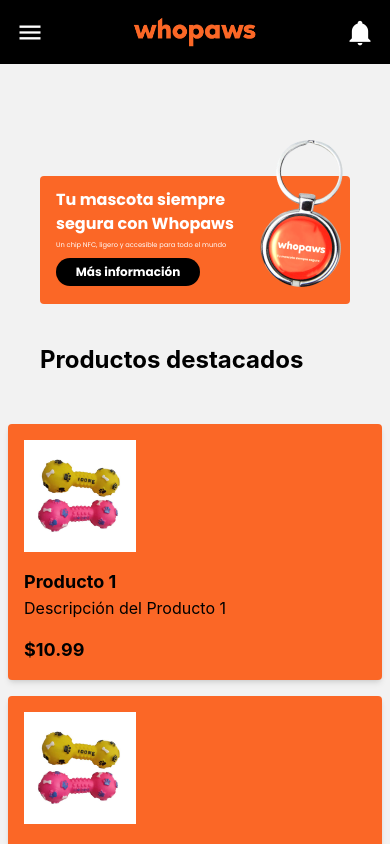
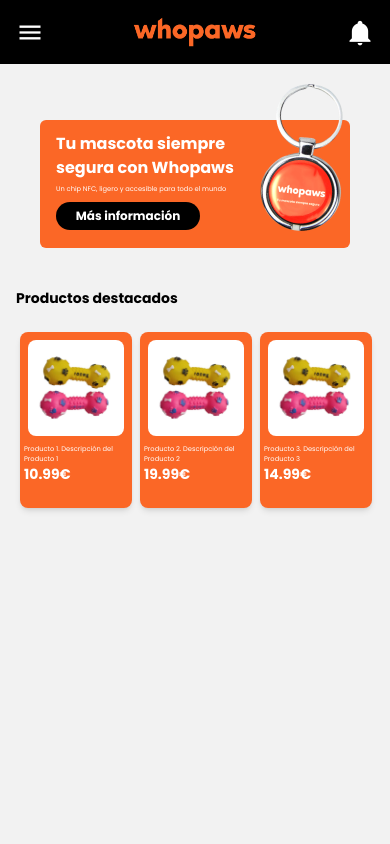
Before and after one commit to gablon29/My-project-mobil-socialMeet, a React Native app in the folder Client/: screen /Home in a window 390 px wide. Shown: the top 844 px of the page. Built offline with nearby package versions, Linux system fonts and the light colour scheme.

Commit message:
update home

```diff
--- a/Client/src/Components/Home/Home.jsx
+++ b/Client/src/Components/Home/Home.jsx
@@ -10,27 +10,27 @@
       imagen: juguetePerro,
       nombre: "Producto 1",
       descripcion: "Descripción del Producto 1",
-      precio: "$10.99",
+      precio: "10.99€",
     },
     {
       id: 2,
       imagen: juguetePerro,
       nombre: "Producto 2",
       descripcion: "Descripción del Producto 2",
-      precio: "$19.99",
+      precio: "19.99€",
     },
     {
       id: 3,
       imagen: juguetePerro,
       nombre: "Producto 3",
       descripcion: "Descripción del Producto 3",
-      precio: "$14.99",
+      precio: "14.99€",
     },
   ];
 
   return (
     <View className="flex w-full h-full">
-      <View className="flex h-32 w-fit mt-28 mx-10 rounded bg-naranja">
+      <View className="flex h-32 w-fit mt-14 mx-10 rounded-md bg-naranja">
         <View className="flex w-8/12 ml-4 mt-3">
           <Text className="text-base font-poppinsBold  text-white">
             Tu mascota siempre segura con Whopaws
@@ -54,24 +54,36 @@
           </View>
         </View>
       </View>
-      <Image source={chip} className="absolute ml-60 mt-16" />
+      <Image source={chip} className="absolute ml-60 mt-2" />
 
-      <View className="mt-10 ml-10">
-        <Text className="text-2xl font-bold">Productos destacados</Text>
-      </View>
-      <View className="mt-10">
+      <View className="mt-10 ml-4">
+        {/* View container de Productos destacados */}
+
+        <Text className="text-sm font-poppinsBold">Productos destacados</Text>
+
+        <View className="flex flex-row flex-wrap mt-5">
           {productosDestacados.map((producto) => (
             <View
               key={producto.id}
-            className="bg-naranja m-2 p-4 rounded shadow-md"
+              className=" m-1 w-28 h-44 rounded-lg shadow-md bg-naranja"
             >
-            <Image source={producto.imagen} className="w-28 h-28" />
-            <Text className="text-lg font-bold mt-4">{producto.nombre}</Text>
-            <Text className="text-base">{producto.descripcion}</Text>
-            <Text className="text-lg font-bold mt-4">{producto.precio}</Text>
+              <Image
+                source={producto.imagen}
+                className="w-24 h-24 m-2 rounded-lg"
+              />
+              <Text
+                className="mx-1 font-poppins text-white"
+                style={{ fontSize: 6.7 }}
+              >
+                {producto.nombre}. {producto.descripcion}
+              </Text>
+              <Text className="mx-1 text-sm font-poppinsBold text-white">
+                {producto.precio}
+              </Text>
             </View>
           ))}
         </View>
       </View>
+    </View>
   );
 }
```
Lines whose indentation alone changed are shown as unchanged.
